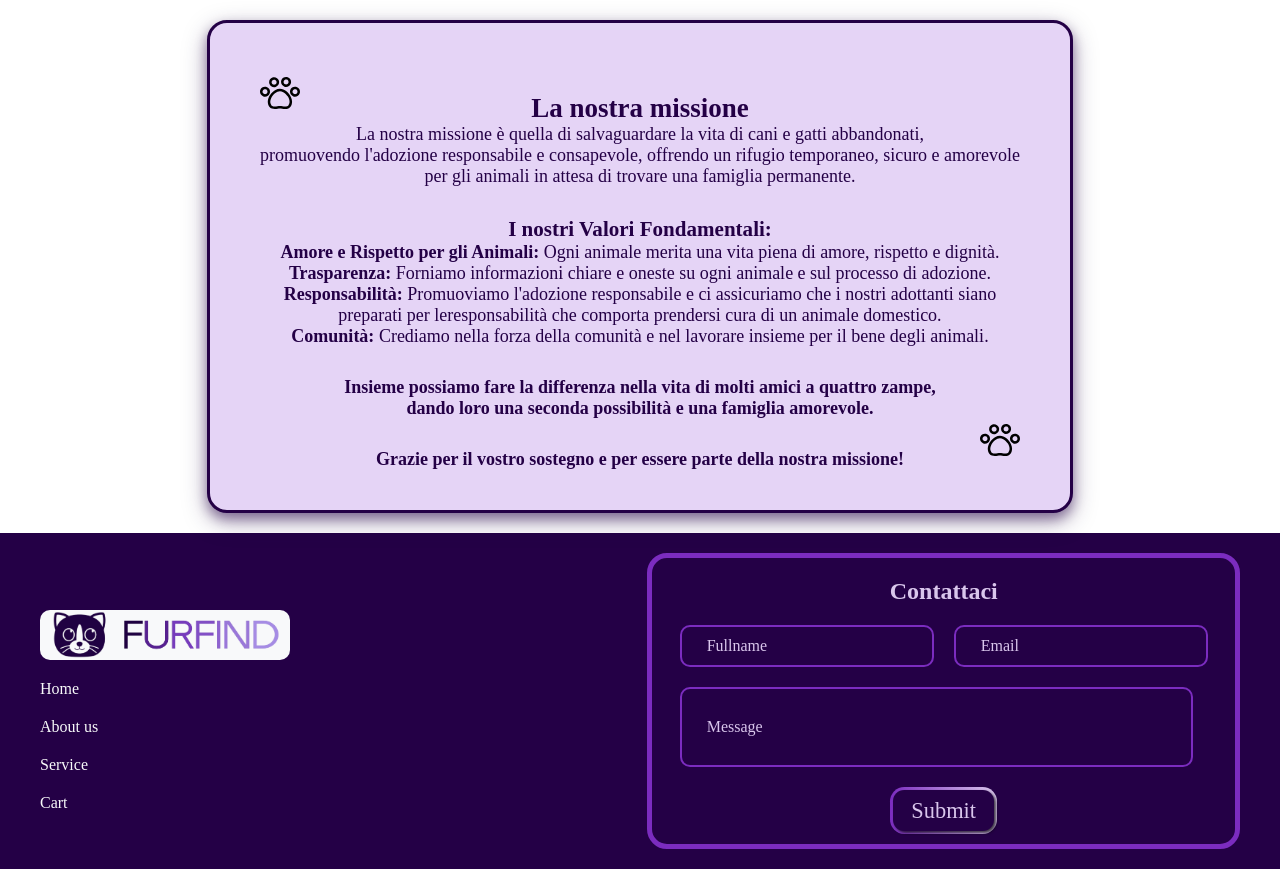
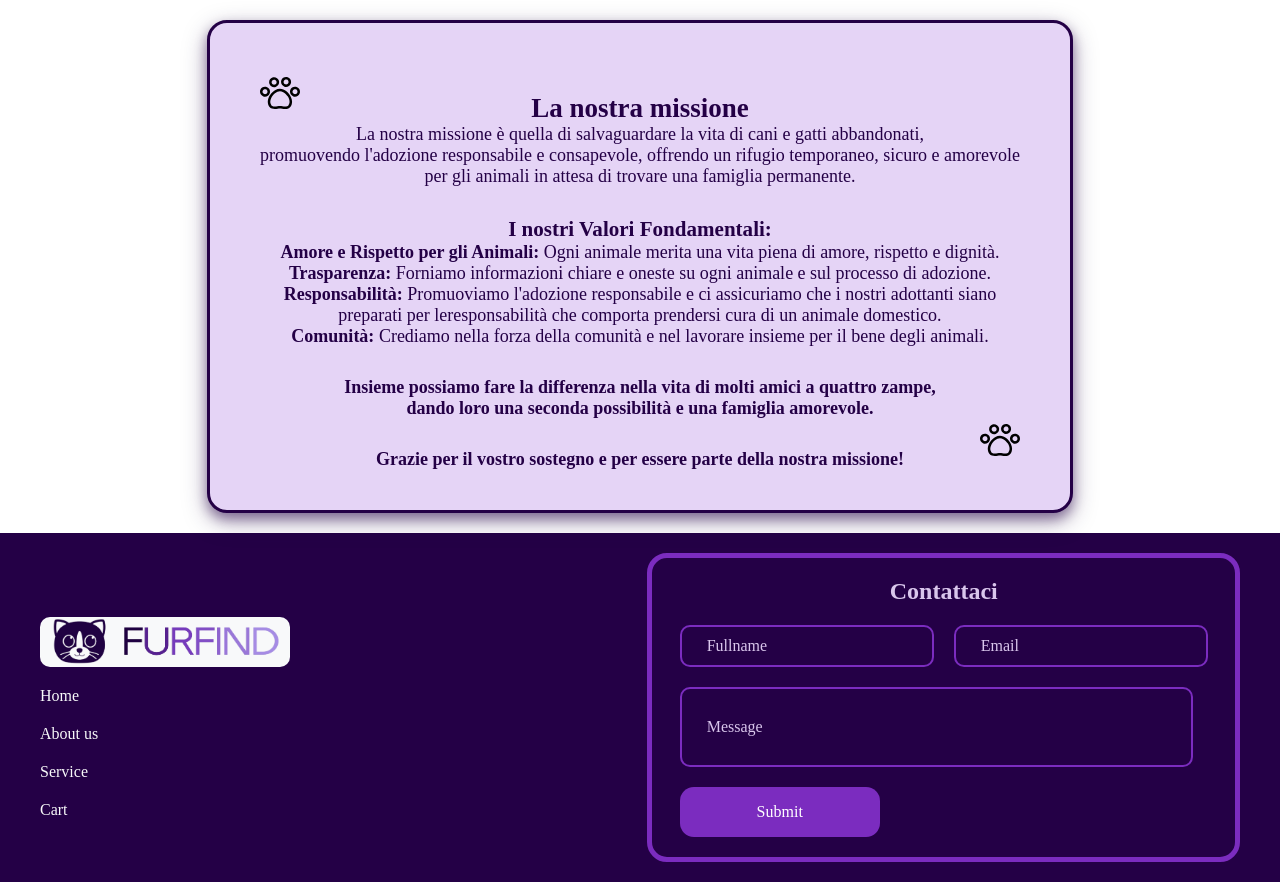
Before and after one commit to develhope/FS26-Team1-Project3, a React (Vite) app: page / in a window 1280 px wide. Built offline with nearby package versions, Linux system fonts and the light colour scheme.

Commit message:
add bottom in development-missionFooter

```diff
--- a/src/components/Footer.css
+++ b/src/components/Footer.css
@@ -46,7 +46,7 @@
 
 .div-footer ul:hover{
     text-decoration: underline;
-    line-height: 10px;
+
 }
 
 .div-form {
@@ -101,52 +101,34 @@
   }
 
   .message {
+    display: flex;
+    flex-wrap: wrap;
     height: 80px;
     width: 513px;
     border:2px solid  #7b2cbf ;
 
   }
 
-  button {
-    max-height: 41px;
+  .cta-button {
+    background-color: #7b2cbf;
+    border-radius: 14px;
+    width: 200px;
     align-items: center;
-    display: flex;
-    font-size: 1.4em;
-    padding: 0.6em 0.8em;
-    border-radius: 0.5em;
+    margin-bottom: 20px;
+    height: 50px;
+    font-size: 16px;
+    color: #fff;
     border: none;
-    background-color:#240046;
-    color:#d9c6ec;
     cursor: pointer;
-    box-shadow: 2px 2px 3px #000000b4;
+    z-index: 1;
+
+    transition: all 0.2s cubic-bezier(0.175, 0.885, 0.32, 1.275) !important;
+    -webkit-transition: all 0.2s cubic-bezier(0.175, 0.885, 0.32, 1.275) !important;
+    -moz-transition: all 0.2s cubic-bezier(0.175, 0.885, 0.32, 1.275) !important;
+    -ms-transition: all 0.2s cubic-bezier(0.175, 0.885, 0.32, 1.275) !important;
+    -o-transition: all 0.2s cubic-bezier(0.175, 0.885, 0.32, 1.275) !important;
   }
 
-  .container {
-    align-self: center;
-    max-width: 107px;
-    position: relative;
-    padding: 3px;
-    margin-bottom: 10px;
-    background: linear-gradient(90deg,  #7b2cbf, #d9c6ec);
-    border-radius: 0.9em;
-    transition: all 0.4s ease;
+  .cta-button:hover {
+    box-shadow: inset 0 0 10px rgba(0, 0, 0, 0.5);
   }
-
-  .container::before {
-    content: "";
-    position: absolute;
-    inset: 0;
-    margin: auto;
-    border-radius: 0.9em;
-    z-index: -10;
-    filter: blur(0);
-    transition: filter 0.4s ease;
-  }
-
-  .container:hover::before {
-    background: linear-gradient(90deg,  #7b2cbf, #d9c6ec);
-    filter: blur(1.2em);
-  }
-  .container:active::before {
-    filter: blur(0.2em);
-  }
--- a/src/components/Footer.jsx
+++ b/src/components/Footer.jsx
@@ -39,7 +39,7 @@ function Footer(params) {
                       <input type="text" name='message' className="input message" placeholder='Message' />
                     </div>
                     <div className="container">
-                      <button type="submit" className="button">Submit</button>
+                    <button type="button" className="cta-button">Submit</button>
                     </div>
                 </form>
 
```
